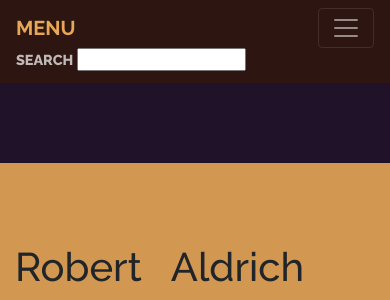
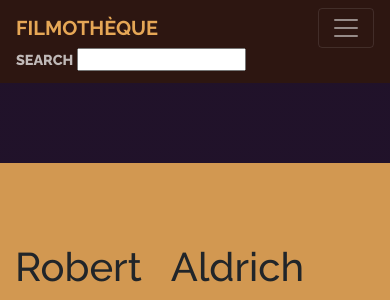
Before and after one commit to jolegrand10/moviedb, a Django app: page /moviedb/director/2 in a window 390 px wide. Shown: the top 300 px of the page. Run offline with Django 3.2, Linux system fonts and the light colour scheme; data comes from the database, SQL or seed files in the repository; some libraries are stand-ins or nearby versions.

```diff
--- a/moviedb/templates/moviedb/base.html
+++ b/moviedb/templates/moviedb/base.html
@@ -33,7 +33,7 @@
     <!-- Navigation -->
     <nav class="navbar navbar-expand-lg navbar-dark py-lg-4" id="mainNav">
       <div class="container">
-        <a class="navbar-brand text-uppercase text-expanded font-weight-bold d-lg-none" href="#">Menu</a>
+        <a class="navbar-brand text-uppercase text-expanded font-weight-bold d-lg-none" href="#">Filmothèque</a>
         <button class="navbar-toggler" type="button" data-toggle="collapse" data-target="#navbarResponsive" aria-controls="navbarResponsive" aria-expanded="false" aria-label="Toggle navigation">
           <span class="navbar-toggler-icon"></span>
         </button>
```
